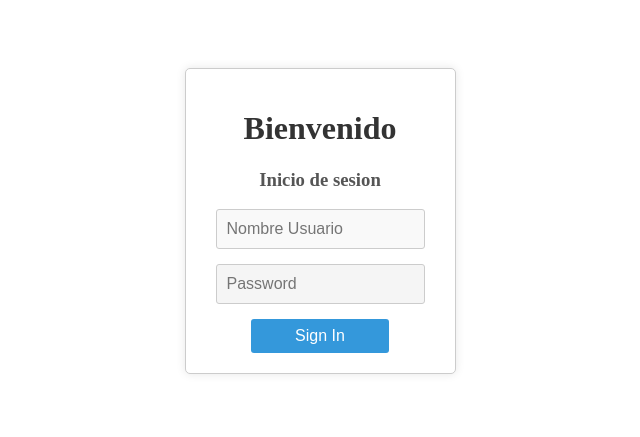
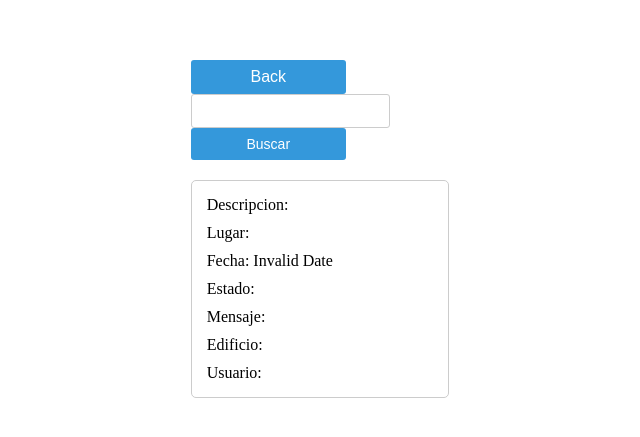
Before and after one commit to clausger/Front-Apis, a React (Vite) app: page / in a window 1280 px wide. Shown: the part 179-616 px from the top of the page, without its empty margins (320-960 px from the left). Built offline with nearby package versions, Linux system fonts and the light colour scheme.

Commit message:
cambios css en login etc.

```diff
--- a/src/main.jsx
+++ b/src/main.jsx
@@ -3,14 +3,19 @@ import ReactDOM from 'react-dom/client'
 import { ReclamosApp } from './ReclamosApp'
 import { BrowserRouter } from 'react-router-dom'
 import VerEdificios from './Componentes/edificio/VerEdificio'
+import {Login} from './Componentes/login/Login.jsx'
+import {VerUsuarios} from './Componentes/usuarios/VerUsuarios.jsx'
+import {VerReclamosID} from './Componentes/reclamos/verReclamoID/VerReclamoID.jsx'
+
 
 
 ReactDOM.createRoot(document.getElementById('root')).render(
   <BrowserRouter>
     <React.StrictMode>
-
-
-      <ReclamosApp></ReclamosApp>
+      {/* <Login></Login>  */}
+      {/*  <VerUsuarios></VerUsuarios>  */}
+      {/*  <ReclamosApp></ReclamosApp>*/}
+      <VerReclamosID></VerReclamosID>
 
     </React.StrictMode>
   </BrowserRouter>
```
